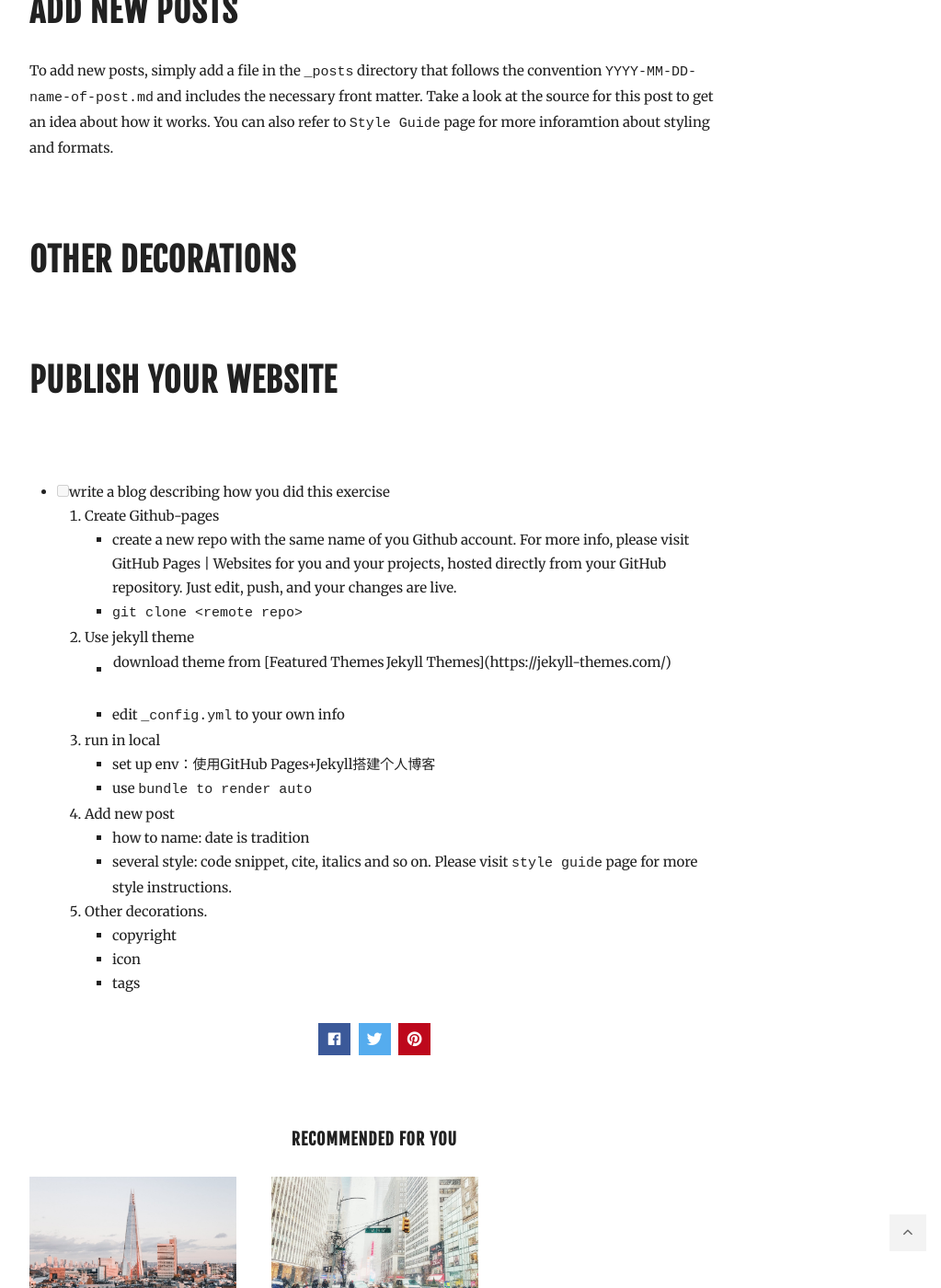
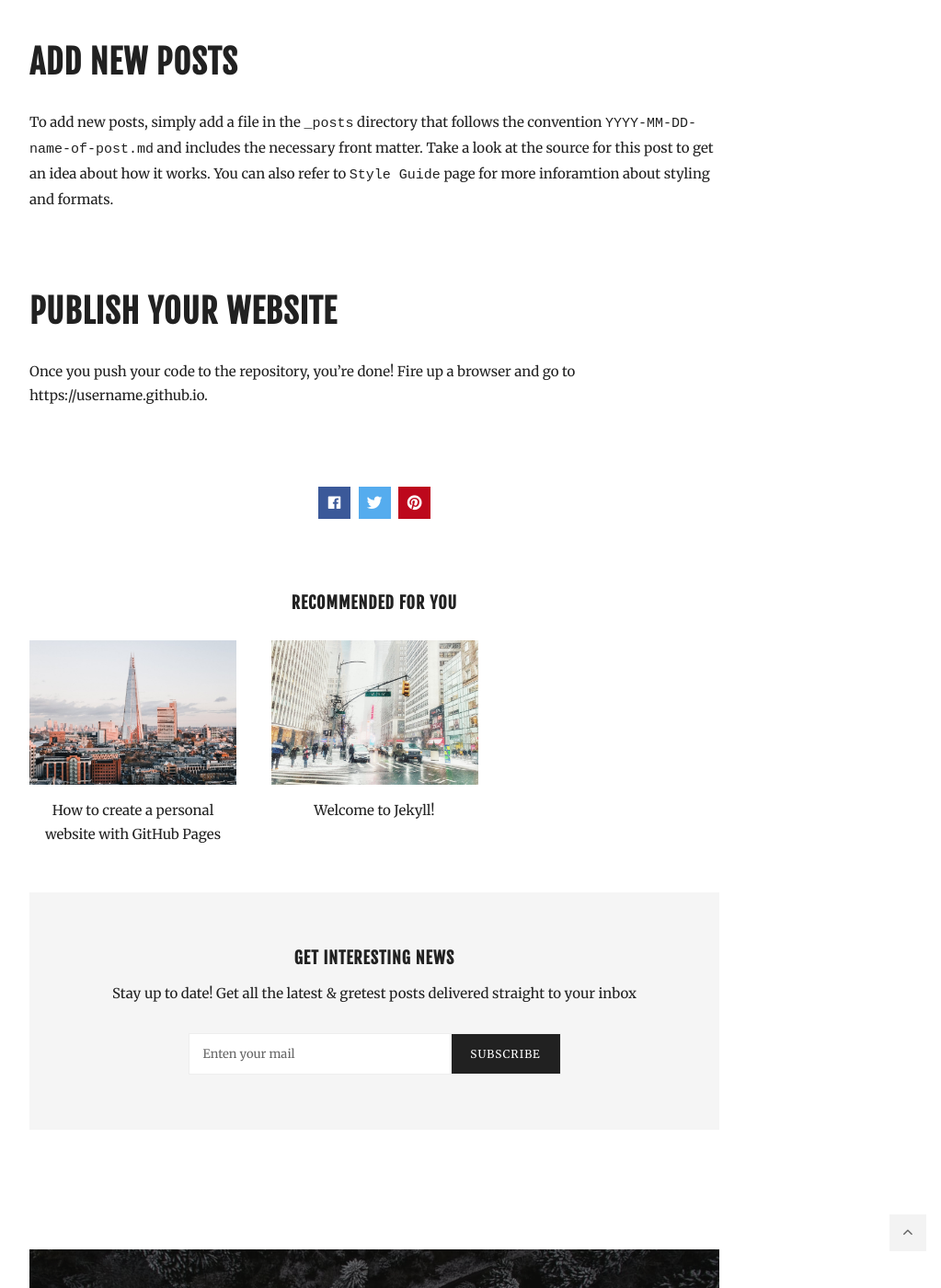
Before and after one commit to eveyimi/eveyimi.github.io, a Jekyll site: the page built from _posts/2020-08-28-how-to-create-personal-website.md, in a window 1280 px wide and 1400 px high, scrolled down 4608 px. Shown: the whole window at 92% size, without its empty margins (233-1256 px from the left). Built offline with Jekyll 4.4.1, drawn with Linux system fonts in a browser that asks for light colours; nearby versions of some CDN libraries; comment, search, counter and statistics services are not loaded; some of the changed text lies outside the part shown.

Commit message:
clean post, add link, finalize

```diff
--- a/_posts/2020-08-28-how-to-create-personal-website.md
+++ b/_posts/2020-08-28-how-to-create-personal-website.md
@@ -7,6 +7,8 @@
 ---
 
 Hello, welcome to my blog! This post will introduce how to create a personal website with **[GitHub Pages][GitHub Pages]** and site generator **[Jekyll][Jekyll]**.
+
+GitHub: https://github.com/eveyimi/eveyimi.github.io
 
 # Create a repository
 The fist thing you need to do is to go to GitHub and create a new repository named *username*.github.io, where *username* is your username on GitHub. If the first part of the repository doesn’t exactly match your username, it won’t work, so make sure to get it right.
@@ -111,38 +113,13 @@
 
 <br>
 
-# Other decorations
+# Publish your website
 
+Once you push your code to the repository, you're done! Fire up a browser and go to https://username.github.io.
 
 <br>
 
 
-
-# Publish your website
-
-
-<br>
-
-
-- [ ] write a blog describing how you did this exercise
-	1. Create Github-pages
-		- create a new repo with the same name of you Github account.
-        For more info, please visit [GitHub Pages | Websites for you and your projects, hosted directly from your GitHub repository. Just edit, push, and your changes are live.](https://pages.github.com/)
-		- `git clone <remote repo>`
-	2. Use jekyll theme
-		- download theme from [Featured Themes | Jekyll Themes](https://jekyll-themes.com/)
-		- edit `_config.yml` to your own info
-	3. run in local
-		- set up env：[使用GitHub Pages+Jekyll搭建个人博客](https://stidio.github.io/2016/11/build_blog_with_github_and_jekyll/)
-		- use `bundle to render auto`
-	4. Add new post
-		- how to name: date is tradition
-		- several style: code snippet, cite, italics and so on. Please visit `style guide` page for more style instructions.
-	5. Other decorations.
-		- copyright
-		- icon
-		- tags
-
 [GitHub Pages]: https://pages.github.com/
 [Jekyll]: https://jekyllrb.com/
 [Reked]: https://jekyll-themes.com/reked/
```
Also changed, not shown: _pages/about.md (+6 -0 lines).
